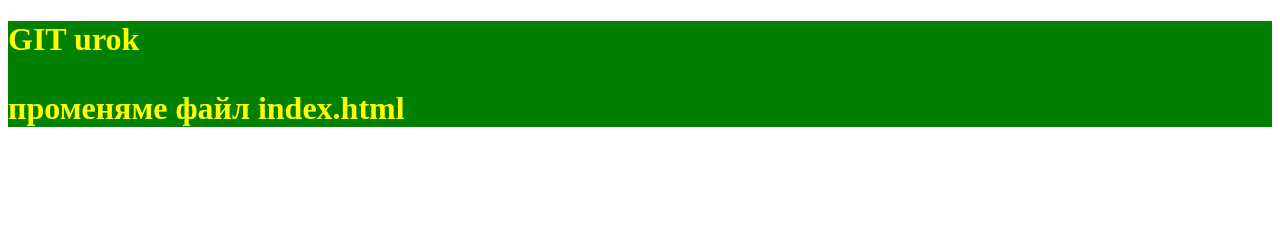
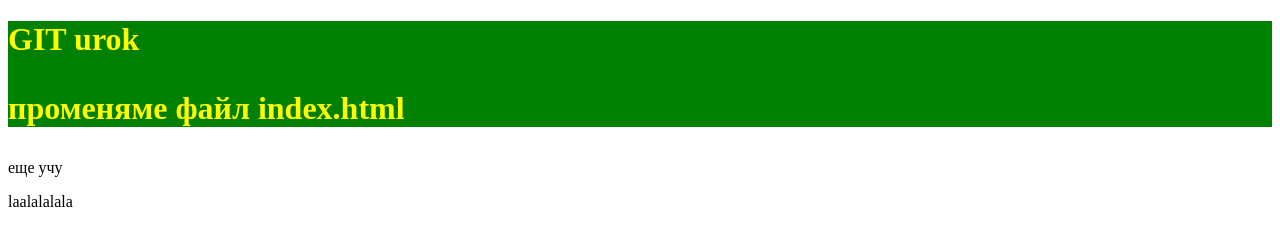
Before and after one commit to mironin/tester, a plain HTML site: page index.html in a window 1280 px wide. Drawn offline with Linux system fonts and the light colour scheme; files that its build step writes are made by us from their sources.

Commit message:
second commit

```diff
--- a/index.html
+++ b/index.html
@@ -9,7 +9,8 @@
   <div class="myBody">
     <h1>GIT urok<h1>
     <p>променяме файл index.html</p>
-
   </div>
+   <p>еще учу</p>
+   <p>laalalalala</p>
 </body>
 </html>
```
